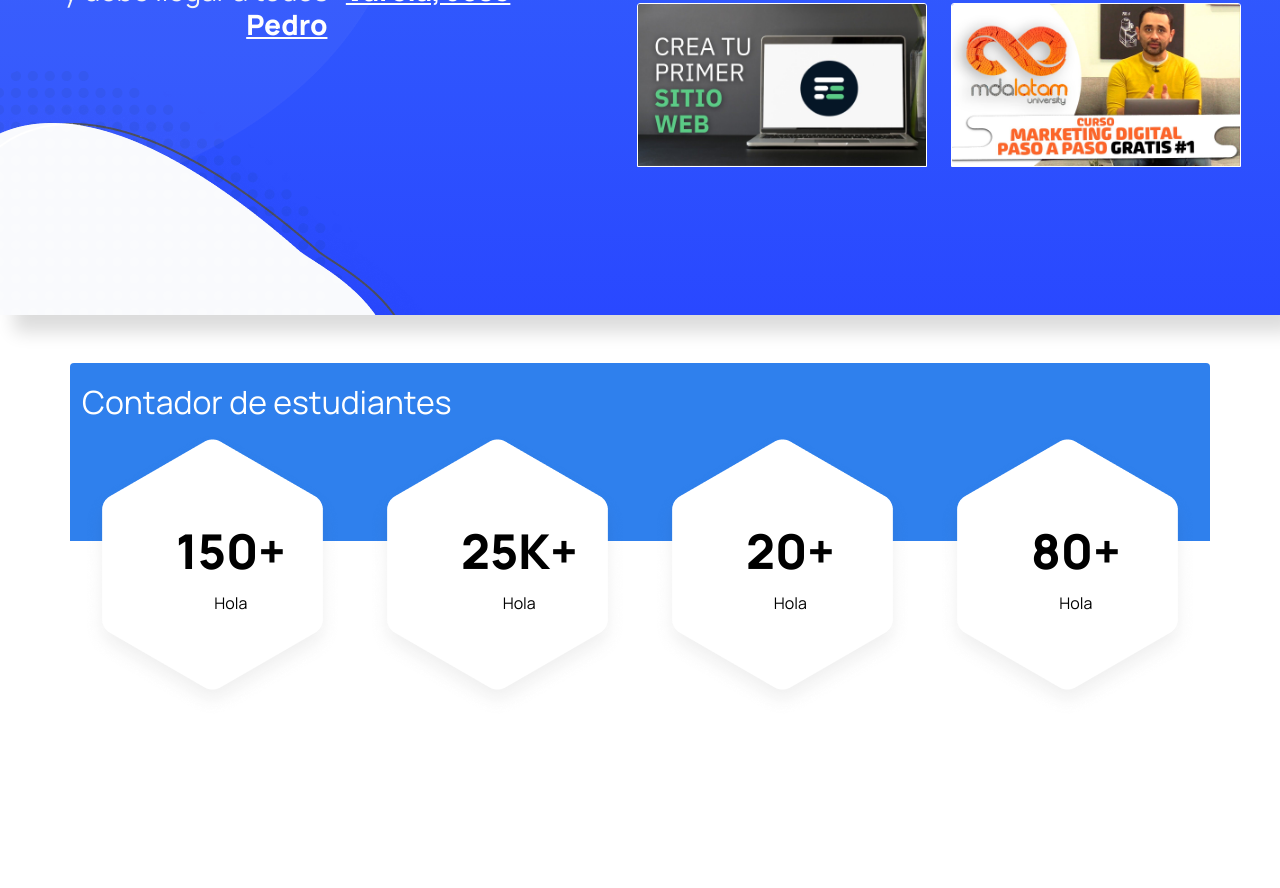
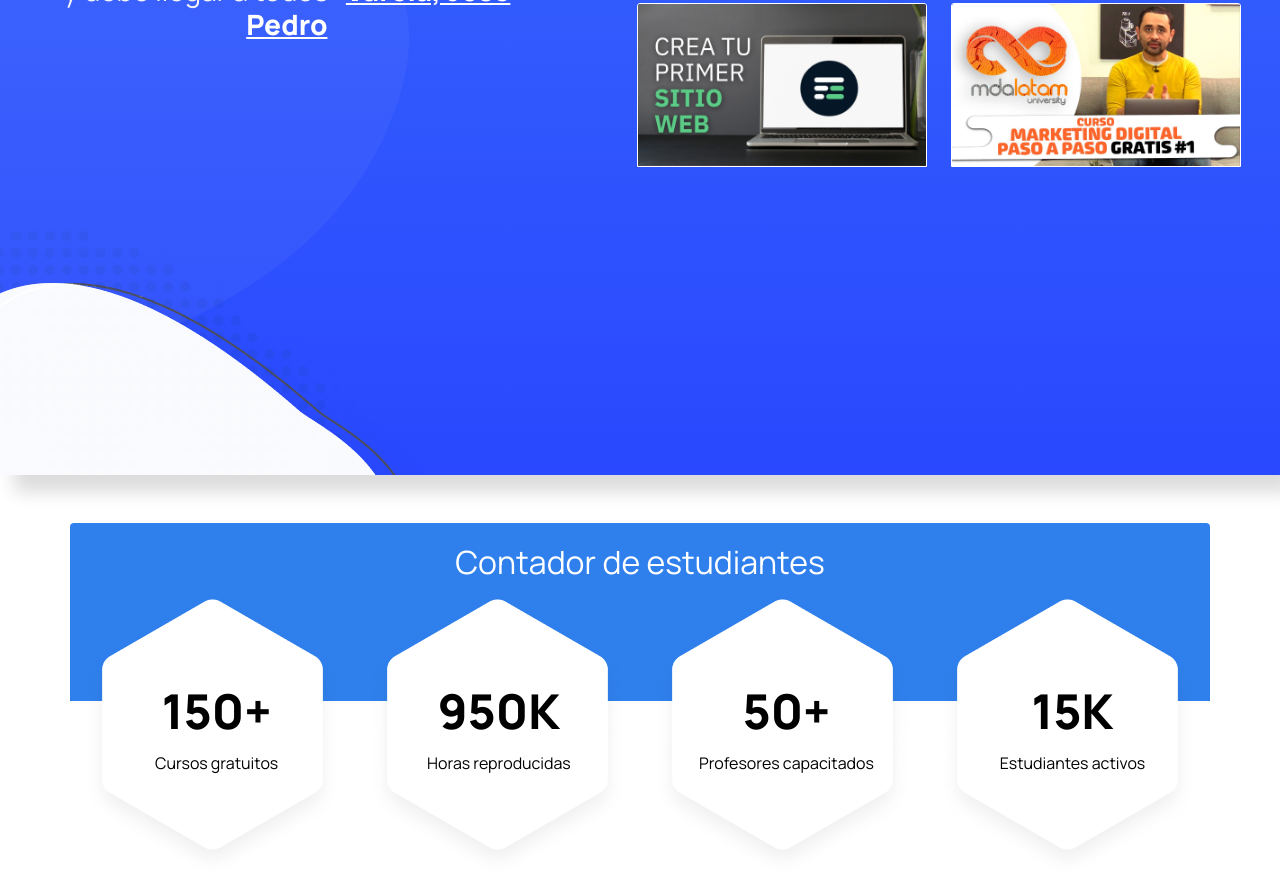
Before and after one commit to TrellixVulnTeam/Hero-s-Proyect_GU0M, a plain HTML site: page index.html in a window 1280 px wide. Shown: the part 382-1270 px from the top of the page. Before the commit the page ends 1150 px from the top, so only its background shows below. Drawn offline with nearby package versions, Linux system fonts and the light colour scheme.

Commit message:
Stats update

```diff
--- a/index.html
+++ b/index.html
@@ -78,17 +78,21 @@
       <div class="container counter mt-auto mt-md-5 rounded mb-5" style="color: black;">
         <div class="row">
           <div class="col-md-12" style="padding-top: 20px;">
-            <h2 class="texto" style="color: #FFFFFF;">Contador de estudiantes</h2>
+            <h2 class="texto text-center" style="color: #FFFFFF;">Contador de estudiantes</h2>
           </div>
         </div>
         <div class="row texto">
           <div class="col-md-3">
             <div class="d-flex justify-content-around">
               <div style="position: relative;">
-                <img src="images/Polygon BG.png" alt="" style="position: relative;">
+                <img src="images/Polygon BG.png">
                 <div style="position: absolute;" class="textoHexa1">
-                  <h2 style="font-weight: 800; line-height: 64px; font-size: 48px;" class="text-center">150+</h2>
-                  <p class="text-center">Hola</p>
+                  <div class="row">
+                    <h2 style="font-weight: 800; line-height: 64px; font-size: 48px;" class="text-center">150+</h2>
+                  </div>
+                  <div class="row">
+                    <p class="text-center">Cursos gratuitos</p>
+                  </div>
                 </div>
               </div>
             </div>
@@ -98,8 +102,12 @@
               <div style="position: relative;">
                 <img src="images/Polygon BG.png" alt="" style="position: relative;">
                 <div style="position: absolute;" class="textoHexa2">
-                  <h2 style="font-weight: 800; line-height: 64px; font-size: 48px;" class="text-center">25K+</h2>
-                  <p class="text-center">Hola</p>
+                  <div class="row">
+                    <h2 style="font-weight: 800; line-height: 64px; font-size: 48px;" class="text-center">950K</h2>
+                  </div>
+                  <div class="row">
+                    <p class="text-center">Horas reproducidas</p>
+                  </div>
                 </div>
               </div>
             </div>
@@ -109,8 +117,12 @@
               <div style="position: relative;">
                 <img src="images/Polygon BG.png" alt="" style="position: relative;">
                 <div style="position: absolute;" class="textoHexa3">
-                  <h2 style="font-weight: 800; line-height: 64px; font-size: 48px;" class="text-center">20+</h2>
-                  <p class="text-center">Hola</p>
+                  <div class="row">
+                    <h2 style="font-weight: 800; line-height: 64px; font-size: 48px;" class="text-center">50+</h2>
+                  </div>
+                  <div class="row">
+                    <p class="text-center">Profesores capacitados</p>
+                  </div>
                 </div>
               </div>
             </div>
@@ -120,8 +132,12 @@
               <div style="position: relative;">
                 <img src="images/Polygon BG.png" alt="" style="position: relative;">
                 <div style="position: absolute;" class="textoHexa4">
-                  <h2 style="font-weight: 800; line-height: 64px; font-size: 48px;" class="text-center">80+</h2>
-                  <p class="text-center">Hola</p>
+                  <div class="row">
+                    <h2 style="font-weight: 800; line-height: 64px; font-size: 48px;" class="text-center">15K</h2>
+                  </div>
+                  <div class="row">
+                    <p class="text-center">Estudiantes activos</p>
+                  </div>
                 </div>
               </div>
             </div>
--- a/style.css
+++ b/style.css
@@ -11,7 +11,7 @@ box-shadow: 14px 17px 17px rgba(7, 7, 7, 0.14);
 }
 
 .header {
-    height: 80vh;
+    height: 100vh;
     position: relative;
 }
 
@@ -37,41 +37,25 @@ box-shadow: 10px 10px 8px -4px rgba(54,54,54,0.86);
 }
 
 .textoHexa1 {
-  top: 50%; transform: translateY(-50%); left: 30%;
+  top: 50%; transform: translateY(-50%); left: 28%;
 }
 
 .textoHexa2 {
-  top: 50%; transform: translateY(-50%); left: 30%;
+  top: 50%; transform: translateY(-50%); left: 23%;
 }
 
 .textoHexa3 {
-  top: 50%; transform: translateY(-50%); left: 38%;
+  top: 50%; transform: translateY(-50%); left: 18%;
 }
 
 .textoHexa4 {
-  top: 50%; transform: translateY(-50%); left: 36%;
+  top: 50%; transform: translateY(-50%); left: 24%;
 }
 
 @media only screen and (min-width: 768px) {
   .counter {
   /* Blue 1 */
   background: linear-gradient(to bottom, #2F80ED 0%, #2F80ED 50%, white 50%, white 100% );
-  }
-
-  .textoHexa1 {
-    top: 50%; transform: translateY(-50%); left: 36%;
-  }
-
-  .textoHexa2 {
-    top: 50%; transform: translateY(-50%); left: 36%;
-  }
-
-  .textoHexa3 {
-    top: 50%; transform: translateY(-50%); left: 36%;
-  }
-
-  .textoHexa4 {
-    top: 50%; transform: translateY(-50%); left: 36%;
   }
 }
 
```
